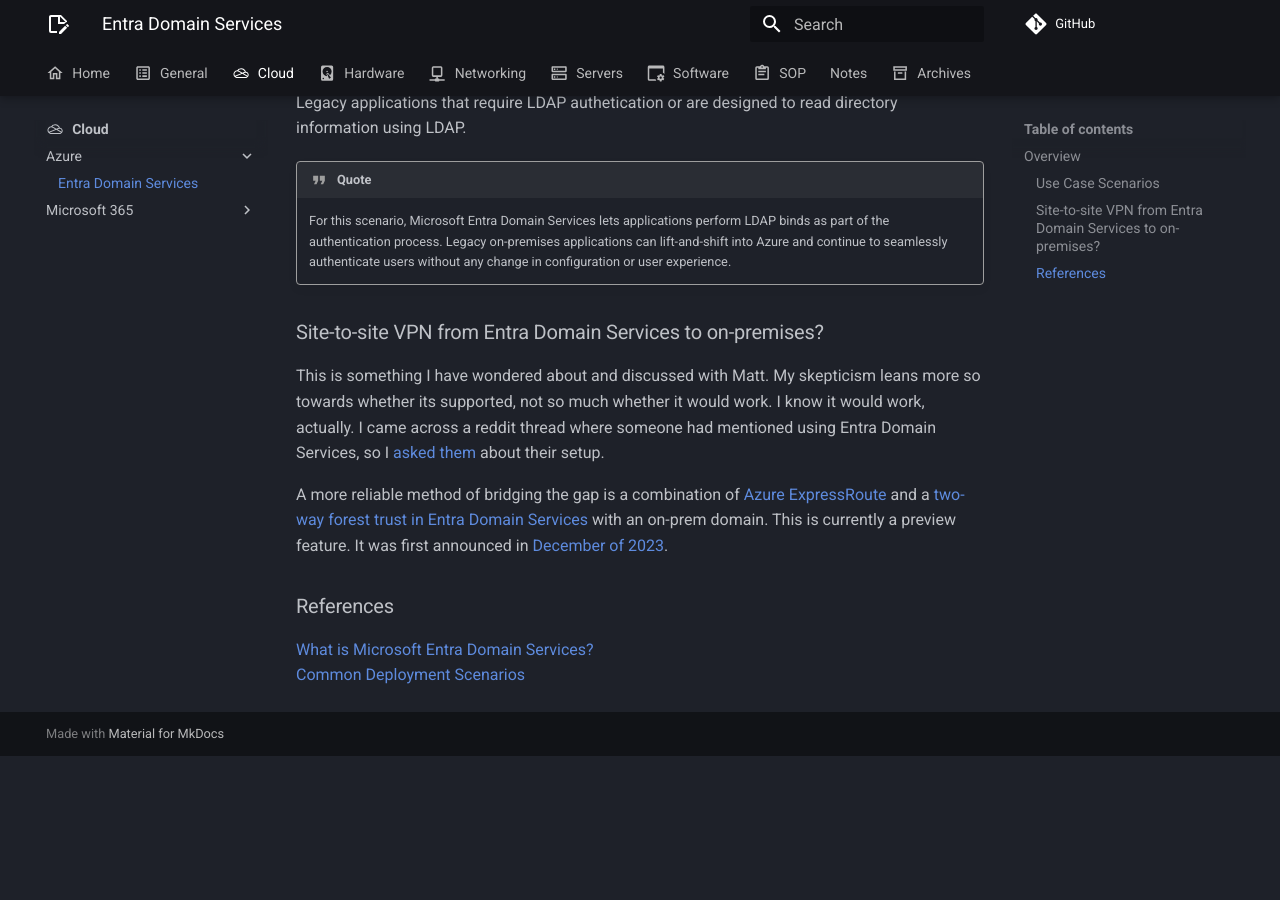
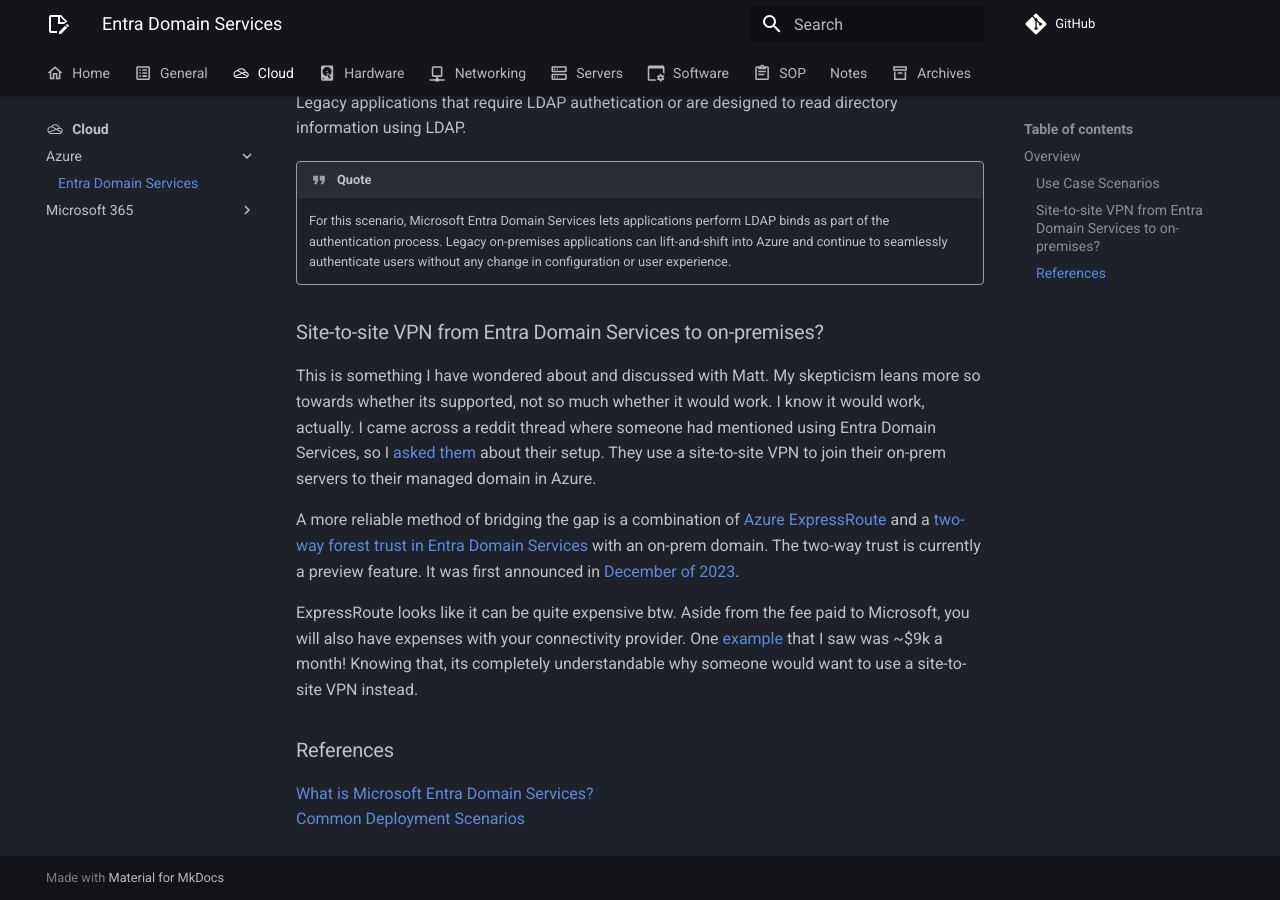
Before and after one commit to rmscode/binary-garden, an MkDocs documentation site: the page built from docs/cloud/azure/entra-domain-services.md, in a window 1280 px wide and 900 px high, scrolled down 1767 px. Built offline with MkDocs 1.6.1 and Material for MkDocs 9.7.7, drawn with Linux system fonts in a browser that asks for light colours; comment, search, counter and statistics services are not loaded; before the commit the page ends 2523 px from its top, so only the background shows below that.

Commit message:
feat(2025): 04/09/2025 notes update
perf(entra-domain-services): reword/note high cost

```diff
--- a/docs/cloud/azure/entra-domain-services.md
+++ b/docs/cloud/azure/entra-domain-services.md
@@ -50,9 +50,11 @@
 
 ### Site-to-site VPN from Entra Domain Services to on-premises?
 
-This is something I have wondered about and discussed with Matt. My skepticism leans more so towards whether its supported, not so much whether it would work. I know it would work, actually. I came across a reddit thread where someone had mentioned using Entra Domain Services, so I [asked them](https://www.reddit.com/r/sysadmin/comments/1jqi2y6/entra_id_to_onprem/ml7a9op/) about their setup.
+This is something I have wondered about and discussed with Matt. My skepticism leans more so towards whether its supported, not so much whether it would work. I know it would work, actually. I came across a reddit thread where someone had mentioned using Entra Domain Services, so I [asked them](https://www.reddit.com/r/sysadmin/comments/1jqi2y6/entra_id_to_onprem/ml7a9op/) about their setup. They use a site-to-site VPN to join their on-prem servers to their managed domain in Azure.
 
-A more reliable method of bridging the gap is a combination of [Azure ExpressRoute](https://learn.microsoft.com/en-us/azure/expressroute/expressroute-introduction) and a [two-way forest trust in Entra Domain Services](https://learn.microsoft.com/en-us/entra/identity/domain-services/tutorial-create-forest-trust) with an on-prem domain. This is currently a preview feature. It was first announced in [December of 2023](https://devblogs.microsoft.com/identity/trust-domain-options/).
+A more reliable method of bridging the gap is a combination of [Azure ExpressRoute](https://learn.microsoft.com/en-us/azure/expressroute/expressroute-introduction) and a [two-way forest trust in Entra Domain Services](https://learn.microsoft.com/en-us/entra/identity/domain-services/tutorial-create-forest-trust) with an on-prem domain. The two-way trust is currently a preview feature. It was first announced in [December of 2023](https://devblogs.microsoft.com/identity/trust-domain-options/).
+
+ExpressRoute looks like it can be quite expensive btw. Aside from the fee paid to Microsoft, you will also have expenses with your connectivity provider. One [example](https://blog.jhnr.ch/2018/05/29/azure-expressroute-overview/#pricing-example) that I saw was ~$9k a month! Knowing that, its completely understandable why someone would want to use a site-to-site VPN instead.
 
 ### References
 
```
